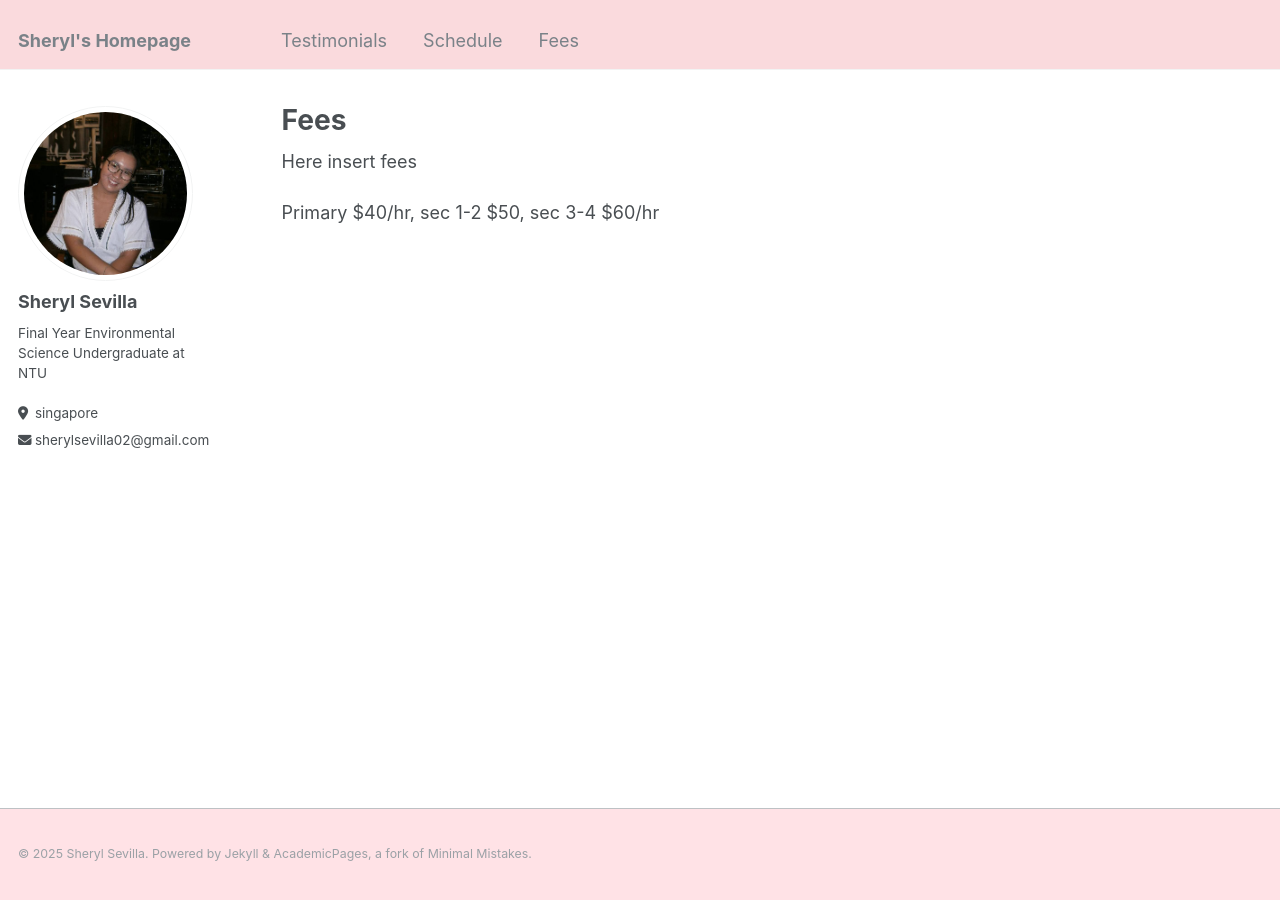
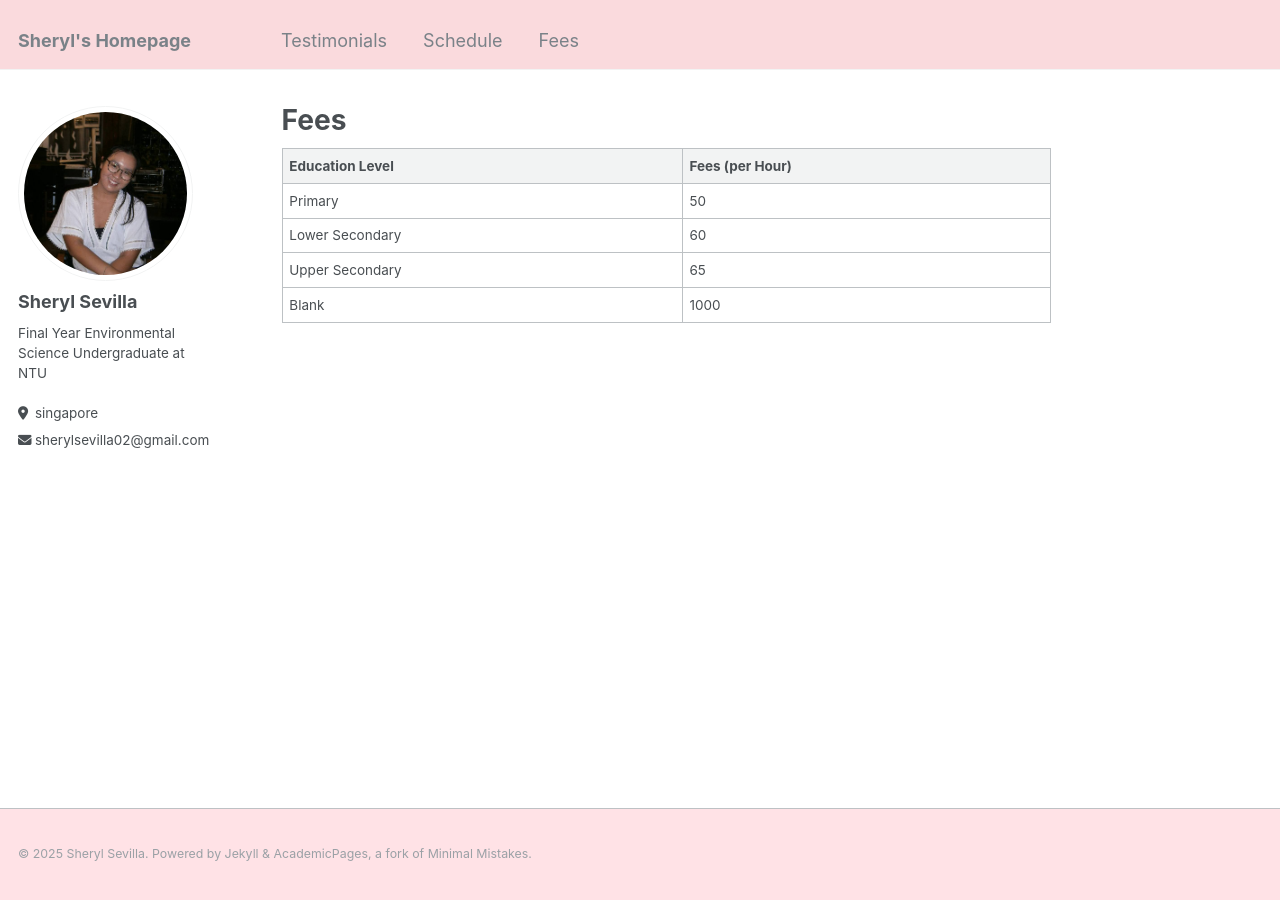
Before and after one commit to teachsheryl/teachsheryl.github.io, a Jekyll site: the page built from _pages/fees.md, in a window 1280 px wide. Built offline with Jekyll 4.4.1, drawn with Linux system fonts in a browser that asks for light colours.

Commit message:
Update fees.md

```diff
--- a/_pages/fees.md
+++ b/_pages/fees.md
@@ -4,6 +4,9 @@ title: "Fees"
 permalink: /fees/
 ---
 
-Here insert fees
-
-Primary $40/hr, sec 1-2 $50, sec 3-4 $60/hr
+| Education Level  | Fees (per Hour) |
+| :--------------- | :-------------- |
+| Primary          | 50              |
+| Lower Secondary  | 60              |
+| Upper Secondary  | 65              |
+| Blank            | 1000            |
```
